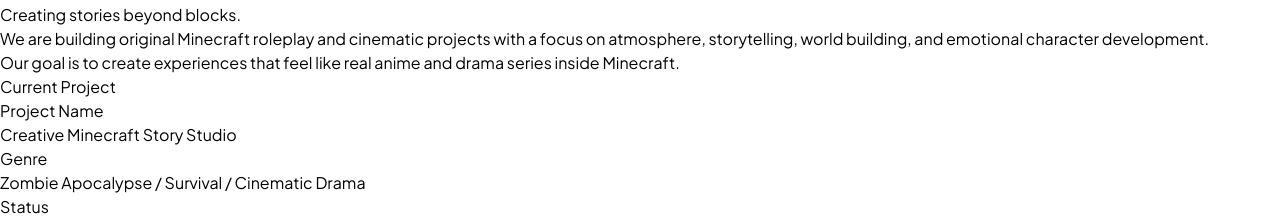
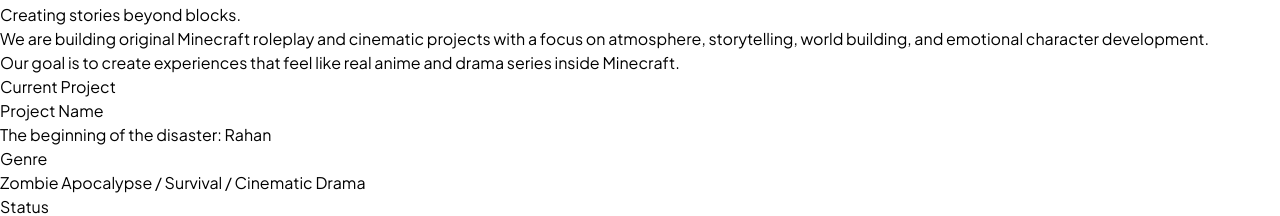
Before and after one commit to Reiki1112/asteroid-web, a React (Vite) app: page / in a window 1280 px wide. Shown: the part 1421-1637 px from the top of the page. Built offline with nearby package versions, Linux system fonts and the light colour scheme.

Commit message:
Update App.jsx

```diff
--- a/src/App.jsx
+++ b/src/App.jsx
@@ -152,7 +152,7 @@
                             <div className="space-y-5">
                                 <div>
                                     <p className="text-zinc-400 text-[10px] uppercase tracking-wider mb-1">Project Name</p>
-                                    <h4 className="text-lg font-bold text-white tracking-wide">Creative Minecraft Story Studio</h4>
+                                    <h4 className="text-lg font-bold text-white tracking-wide">The beginning of the disaster: Rahan</h4>
                                 </div>
                                 <div>
                                     <p className="text-zinc-400 text-[10px] uppercase tracking-wider mb-1">Genre</p>
```
